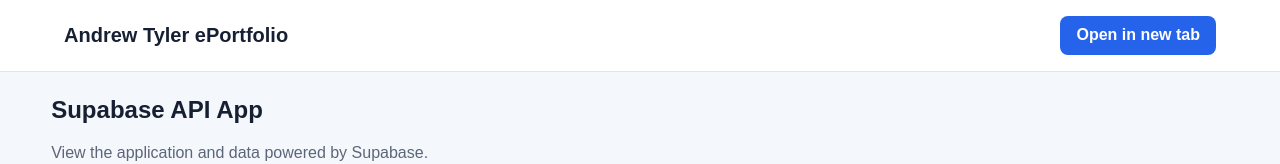
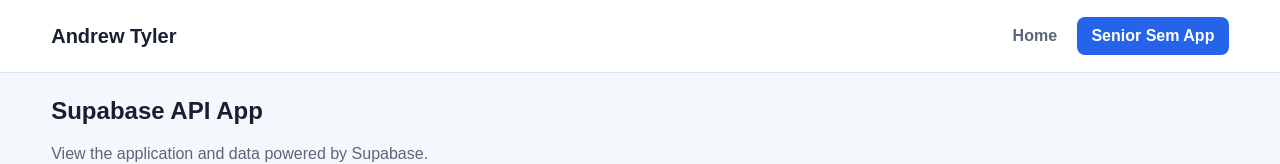
Before and after one commit to Drewstert/Drewstert.github.io, a plain HTML site: page Projects/semapp.html in a window 1280 px wide. Shown: the top 164 px of the page. Drawn offline with Linux system fonts and the light colour scheme.

Commit message:
home button in semapp

```diff
--- a/Projects/semapp.html
+++ b/Projects/semapp.html
@@ -20,24 +20,50 @@
     }
 
     header {
-      display: flex;
-      align-items: center;
-      justify-content: space-between;
-      gap: 1rem;
-      padding: 1rem 5vw;
       background: #ffffff;
       border-bottom: 1px solid #dfe5ee;
     }
 
-    h1 { margin: 0; font-size: 1.25rem; }
+    .container {
+      width: min(1400px, 92vw);
+      min-height: 4.5rem;
+      margin: 0 auto;
+      display: flex;
+      align-items: center;
+      justify-content: space-between;
+      gap: 1.5rem;
+    }
 
-    .open-app {
+    .brand {
+      color: #172033;
+      font-size: 1.25rem;
+      font-weight: 700;
+      white-space: nowrap;
+    }
+
+    nav {
+      display: flex;
+      align-items: center;
+      gap: 0.35rem;
+    }
+
+    nav a {
+      color: #5c6678;
+      border-radius: 0.5rem;
+      padding: 0.65rem 0.9rem;
+      text-decoration: none;
+      font-weight: 600;
+    }
+
+    nav a:hover,
+    nav a:focus-visible {
+      color: #172033;
+      background: #e8edf5;
+    }
+
+    nav a[aria-current="page"] {
       color: #ffffff;
       background: #2563eb;
-      border-radius: 0.5rem;
-      padding: 0.65rem 1rem;
-      text-decoration: none;
-      font-weight: 600;
     }
 
     main {
@@ -59,8 +85,9 @@
     }
 
     @media (max-width: 600px) {
-      header { padding: 1rem 4vw; }
-      .open-app { padding: 0.55rem 0.75rem; font-size: 0.9rem; }
+      .container { width: 92vw; }
+      .brand { font-size: 1.05rem; }
+      nav a { padding: 0.55rem 0.65rem; font-size: 0.9rem; }
       main { width: 92vw; }
       .app-frame { min-height: 36rem; }
     }
@@ -68,8 +95,13 @@
 </head>
 <body>
   <header>
-    <h1>Andrew Tyler ePortfolio</h1>
-    <a class="open-app" href="https://senior-sem-app.vercel.app" target="_blank" rel="noopener noreferrer">Open in new tab</a>
+    <div class="container topbar">
+      <div class="brand">Andrew Tyler</div>
+      <nav aria-label="Primary navigation">
+        <a href="https://drewstert.github.io">Home</a>
+        <a href="semapp.html" aria-current="page">Senior Sem App</a>
+      </nav>
+    </div>
   </header>
 
   <main>
```
